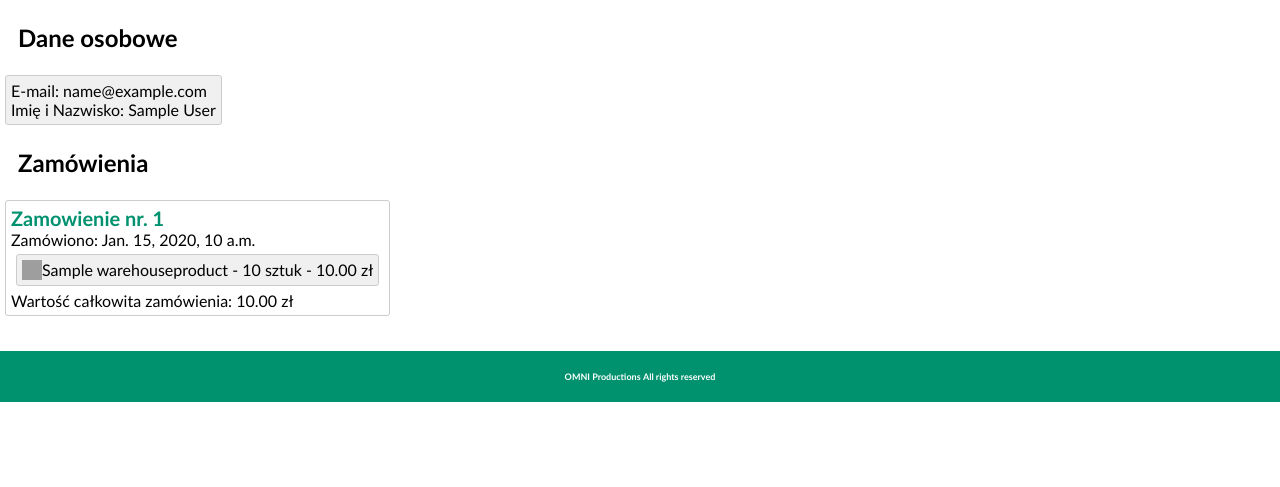
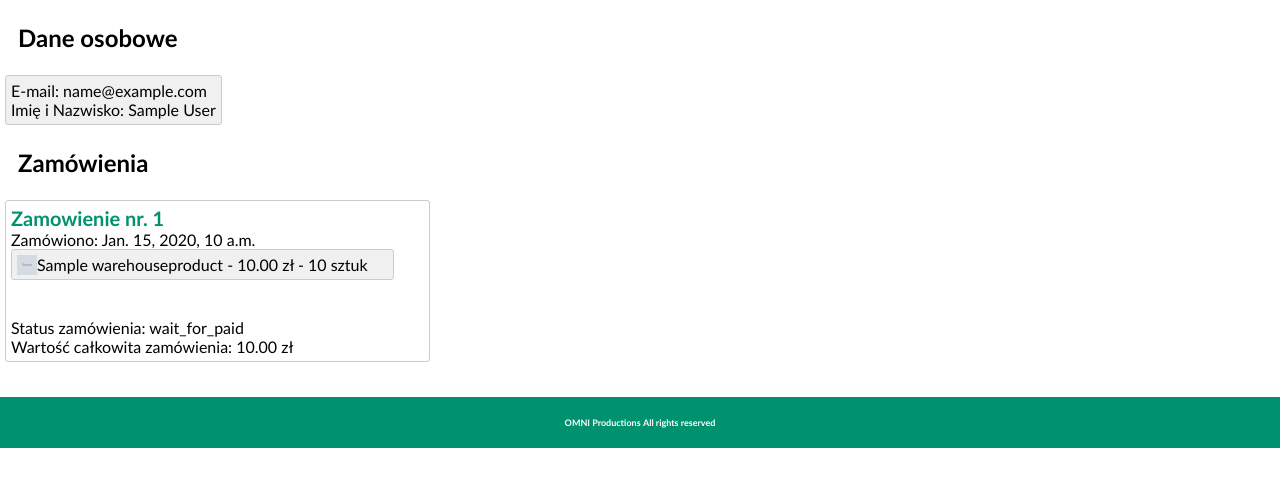
Before and after one commit to Jaian400/Magazyn_Master, a Django app: page /user_site/ in a window 1280 px wide. Shown: the part 186-673 px from the top of the page. Run offline with Django 5.2, Linux system fonts and the light colour scheme; a user stored in the database is signed in; tables that the repository leaves empty hold one stand-in row (values such as "Sample post"); grey boxes marked "Sample" are stand-in pictures; grey boxes are pictures that could not be loaded.

Commit message:
user site gotowe

```diff
--- a/djan/mainapp/templates/user_site.html
+++ b/djan/mainapp/templates/user_site.html
@@ -17,12 +17,13 @@
                 <img src="{% static 'images/logo.png' %}" alt="Logo firmy" class="logo-image">
             </a>
 
-            <div class="search-bar">
-                <input type="text" placeholder="Wyszukaj..." class="search-input">
-                <button class="search-button">
-                    <img src="{% static 'images/lupa.png'%}" alt="Szukaj" class="search-icon">
+            <form class="search-bar" method="POST">
+                {% csrf_token %}
+                <input type="text" name="query" placeholder="Wyszukaj..." class="search-input">
+                <button type="submit" class="search-button">
+                    <img src="{% static 'images/lupa.png' %}" alt="Szukaj" class="search-icon">
                 </button>
-            </div>
+            </form>
 
             <div class="header-buttons">
                 <button class="icon-button" onclick="window.location.href='{% url 'user_site' %}'">
@@ -79,12 +80,14 @@
             Zamówiono: {{ order.created_at }}
             <br>
             {% for product in order.orderproduct_set.all %}
-                <div class = "info-box">
-                    {% comment %} zdjecia nie dzialaja, trzeba poprawić {% endcomment %}
-                    <img class="product-icon" src="{% static 'images/products/' %}{{ order.order_product.product_image }}" alt="{{ product.product_name }}">
-                    {{ product.order_product.product_name }} - {{ product.order_product_quantity }} sztuk - {{ product.order_product_price }} zł
+                <div class = "order-product-box">
+                    <img class="product-icon" src="{% static 'images/products/' %}{{ product.order_product.product_image }}" alt="{{ product.order_product.product_name }}">
+                    &emsp;&ensp;{{ product.order_product.product_name }} - {{ product.order_product_price }} zł - {{ product.order_product_quantity }} sztuk
                 </div>
+                <br>
             {% endfor %}
+            <br>
+            Status zamówienia: {{order.status}}
             <br>
             Wartość całkowita zamówienia: {{ order.total_price }} zł
         </div>
--- a/djan/static/user_site.css
+++ b/djan/static/user_site.css
@@ -31,4 +31,15 @@
 .product-icon{
     width: 20px;
     height: 20px;
+    position: absolute;
 }
+
+.order-product-box{
+    display: block;
+    background-color: #f0f0f0;
+    border-radius:3px;
+    border : 1px solid #ccc;
+    padding: 5px;
+    width:90%;
+    margin-right: 50px;
+}
```
